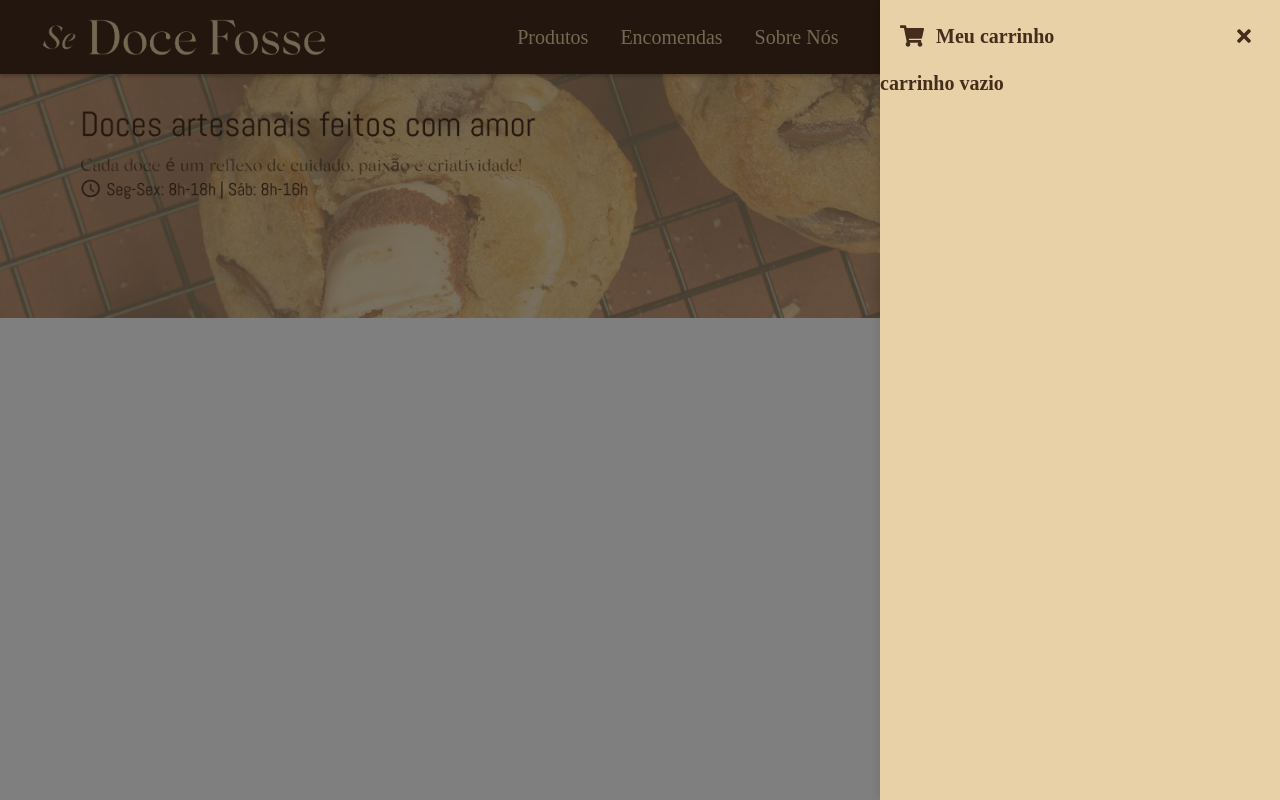
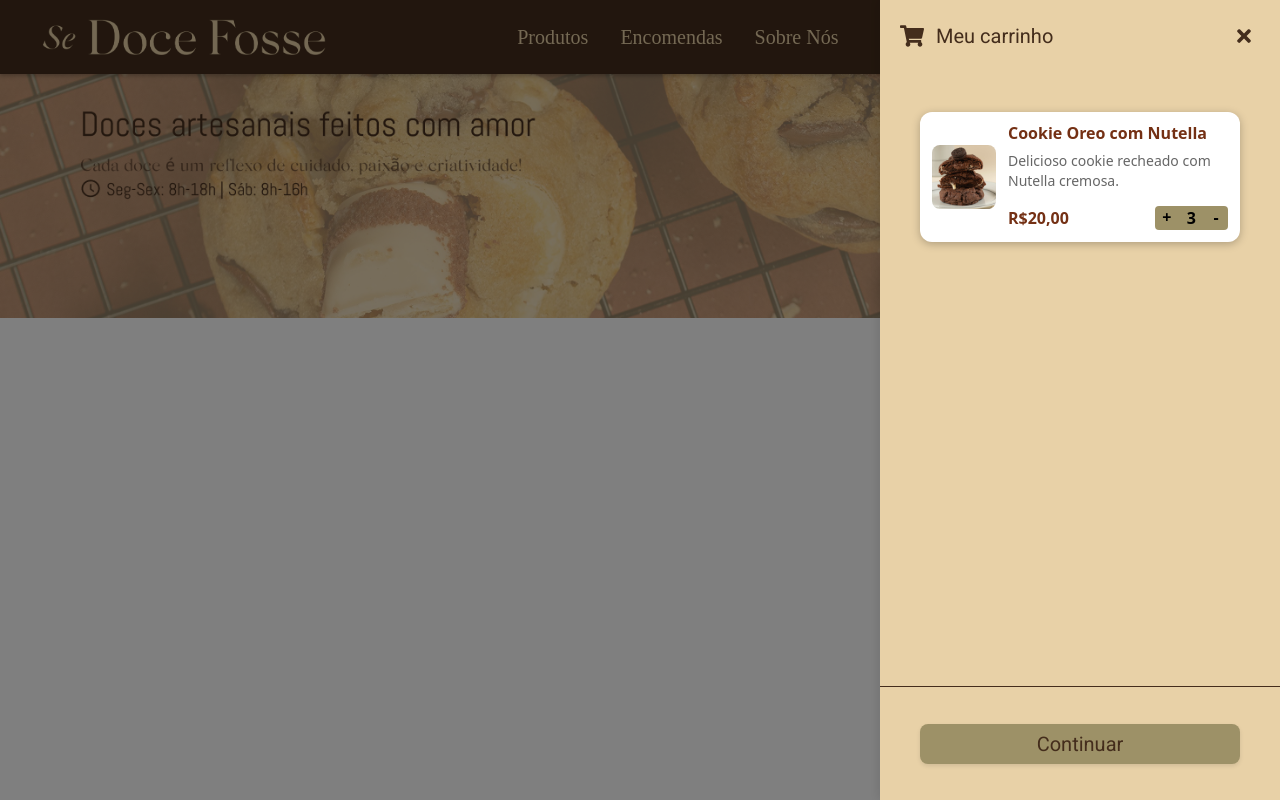
Before and after one commit to Se-Doce-Fosse/frontend, a React (Vite) app: page / in a window 1280 px wide. Shown: the top 800 px of the page. Built offline with nearby package versions, Linux system fonts and the light colour scheme.

Commit message:
feat: organiza os componentes dentro do cartDrawer

```diff
--- a/src/components/Button/Button.module.scss
+++ b/src/components/Button/Button.module.scss
@@ -44,8 +44,13 @@
 
 .secondary {
   background-color: $verde-pistache;
-  color: $marrom-gourmet;
+  color: $cacau-intenso;
   border: none;
+  font-size: $font-lg;
+  font-family: 'Roboto', sans-serif;
+  font-weight: 400;
+  width: $space-xxxxll;
+  height: $space-xl + $space-xs;
 
   &:hover:not(:disabled) {
     background-color: $marrom-gourmet;
--- a/src/components/Cart/CartDrawer.module.scss
+++ b/src/components/Cart/CartDrawer.module.scss
@@ -42,9 +42,6 @@
   display: flex;
   align-items: center;
   gap: 0.75rem;
-}
-
-.cartIcon {
   font-size: 1.5rem;
   color: $cacau-intenso;
 }
@@ -54,6 +51,8 @@
   font-weight: 700;
   color: $cacau-intenso;
   margin: 0;
+  font-family: 'Roboto', sans-serif;
+  font-weight: 500;
 }
 
 .closeButton {
@@ -88,6 +87,7 @@
   flex-direction: column;
   height: 100%;
   justify-content: space-between;
+  // padding: 2.5rem;
 }
 
 @keyframes fadeIn {
--- a/src/components/Cart/CartDrawer.tsx
+++ b/src/components/Cart/CartDrawer.tsx
@@ -62,6 +62,7 @@ export default function CartDrawer({
                 {icon && icon}
                 {title && <h2 className={styles.title}>{title}</h2>}
               </div>
+
               <button
                 className={styles.closeButton}
                 onClick={() => onClose()}
--- /dev/null
+++ b/src/components/Cart/CartDrawerOrder/CartDrawerOrder.module.scss
@@ -0,0 +1,22 @@
+@use '../../../styles/variables.scss' as *;
+
+.cartHeader {
+  padding: 1rem;
+}
+.cartFooter {
+  display: flex;
+  align-items: center;
+  width: 25.125rem;
+  height: 7.125rem;
+  border-top: 1px solid $cacau-intenso;
+  padding: 1rem;
+}
+
+@media (min-width: 64rem) {
+  .cartHeader {
+    padding: 2.5rem;
+  }
+  .cartFooter {
+    padding: 2.5rem;
+  }
+}
--- a/src/components/Cart/CartDrawerOrder/CartDrawerOrder.tsx
+++ b/src/components/Cart/CartDrawerOrder/CartDrawerOrder.tsx
@@ -1,6 +1,8 @@
-import styles from '../CartDrawer.module.scss';
+import styles from './CartDrawerOrder.module.scss';
 import CartDrawer from '../CartDrawer';
 import { FaShoppingCart } from 'react-icons/fa';
+import { Button } from '../../Button';
+import { CartItem } from '../CartItem';
 
 interface CartDrawerOrderProps {
   open: boolean;
@@ -18,7 +20,28 @@ export default function CartDrawerOrder({
       title="Meu carrinho"
       icon={<FaShoppingCart className={styles.cartIcon} />}
     >
-      <h2 className={styles.title}>carrinho vazio</h2>
+      <div className={styles.cartHeader}>
+        <CartItem
+          id={'1'}
+          name={'Cookie Oreo com Nutella'}
+          price={'R$20,00'}
+          imageSrc={'/images/cookie.png'}
+          imageAlt={'Cookie Oreo com Nutella'}
+          description="Delicioso cookie recheado com Nutella cremosa."
+          quantity={3}
+          onIncrement={(id) => console.log('Incrementando item:', id)}
+          onDecrement={(id) => console.log('Decrementando item:', id)}
+          onRemove={(id) => console.log('Removendo item:', id)}
+        />
+      </div>
+
+      <div className={styles.cartFooter}>
+        <Button
+          className={styles.checkoutButton}
+          label={'Continuar'}
+          variant="secondary"
+        ></Button>
+      </div>
     </CartDrawer>
   );
 }
--- a/src/styles/variables.scss
+++ b/src/styles/variables.scss
@@ -44,6 +44,7 @@ $space-xl: 2rem; // 32px
 $space-xxl: 3rem; // 64px
 $space-xxxl: 4rem; // 48px
 $space-xxxxl: 6rem; // 96px
+$space-xxxxll: 20rem; // 311px
 
 $container-max: 1200px;
 $semi-bold: 600;
@@ -51,6 +52,8 @@ $bold: 700;
 
 $breakpoint-desktop: 1024px;
 
+@import url('https://fonts.googleapis.com/css2?family=Roboto:wght@400;700&display=swap');
+
 // Mixin para usar media queries de desktop
 @mixin desktop {
   @media (min-width: $breakpoint-desktop) {
```
Also changed, not shown: 1 other file (tests, documents, lock files or other folders).
